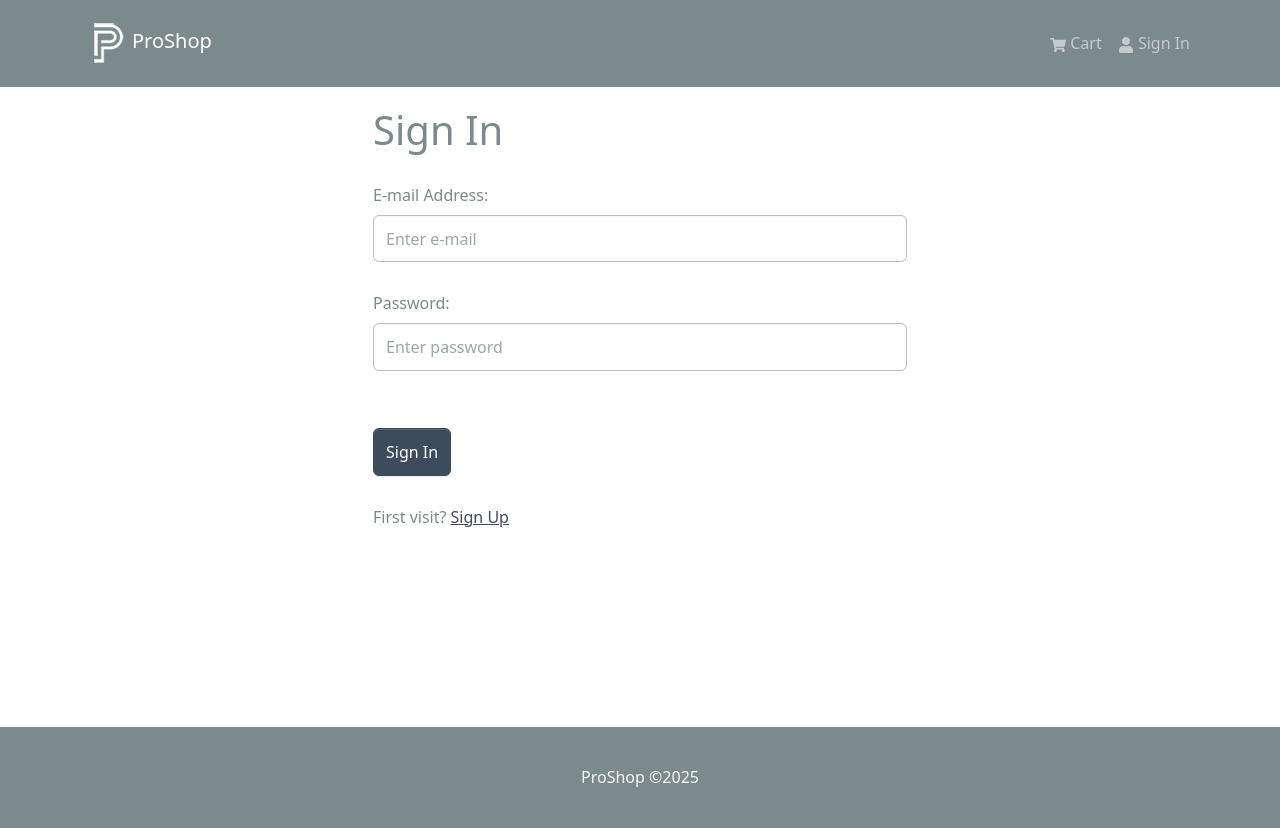
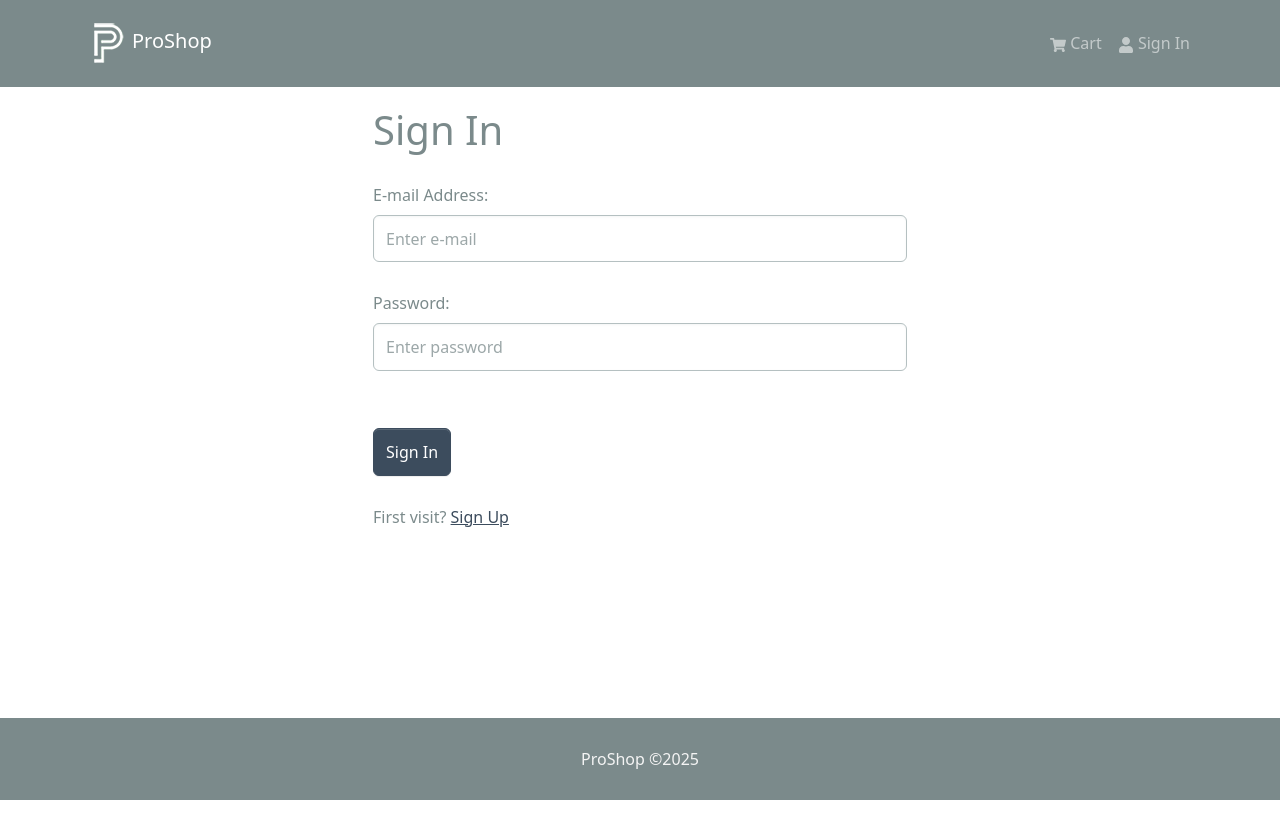
Before and after one commit to eSteemRoller/proshop-v2-demo, a React (Create React App) app in the folder frontend/: page /sign_in in a window 1280 px wide. After the commit the page ends 800 px from the top, so only its background shows below. Built offline with nearby package versions, Linux system fonts and the light colour scheme.

Commit message:
115: General layout update.

```diff
--- a/frontend/src/App.js
+++ b/frontend/src/App.js
@@ -10,7 +10,7 @@ export default function App() {
   return (
     <div className='d-flex flex-column min-vh-100'>
       <Header />
-        <main className='flex-grow-1 py-3'>
+        <main className='flex-grow-1 py-3 min-height: 0'>
           <Container>
             <Outlet />
           </Container>
--- a/frontend/src/assets/styles/index.css
+++ b/frontend/src/assets/styles/index.css
@@ -1,5 +1,19 @@
+body {
+  max-height: 100vh;
+}
+
+header {
+  max-height: 10;
+  min-height: 80px;
+}
+
 main {
-  min-height: 80vh;
+  max-height: 80;
+}
+
+footer {
+  max-height: 10;
+  min-height: 80px;
 }
 
 .rating span {
--- a/frontend/src/components/Footer.jsx
+++ b/frontend/src/components/Footer.jsx
@@ -9,7 +9,7 @@ export default function Footer() {
       <Container>
         <Row>
           <Col className='text-center py-3'>
-            <p className='text-light text-center py-3 mb-0' >ProShop &copy;{currentYear}</p>
+            <p className='text-light text-center py-2 mb-0 overflow-y-hidden' >ProShop &copy;{currentYear}</p>
           </Col>
         </Row>
       </Container>
```
